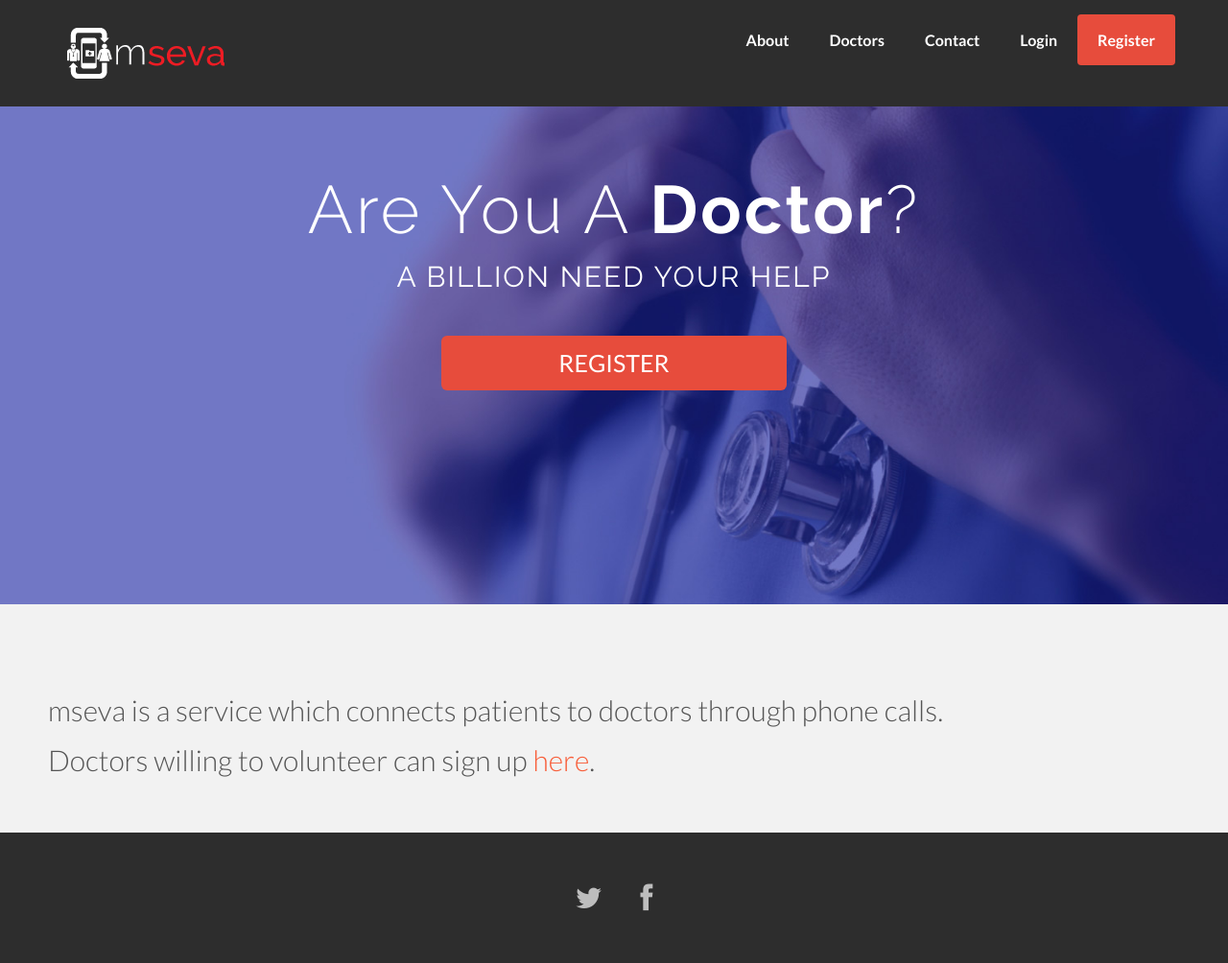
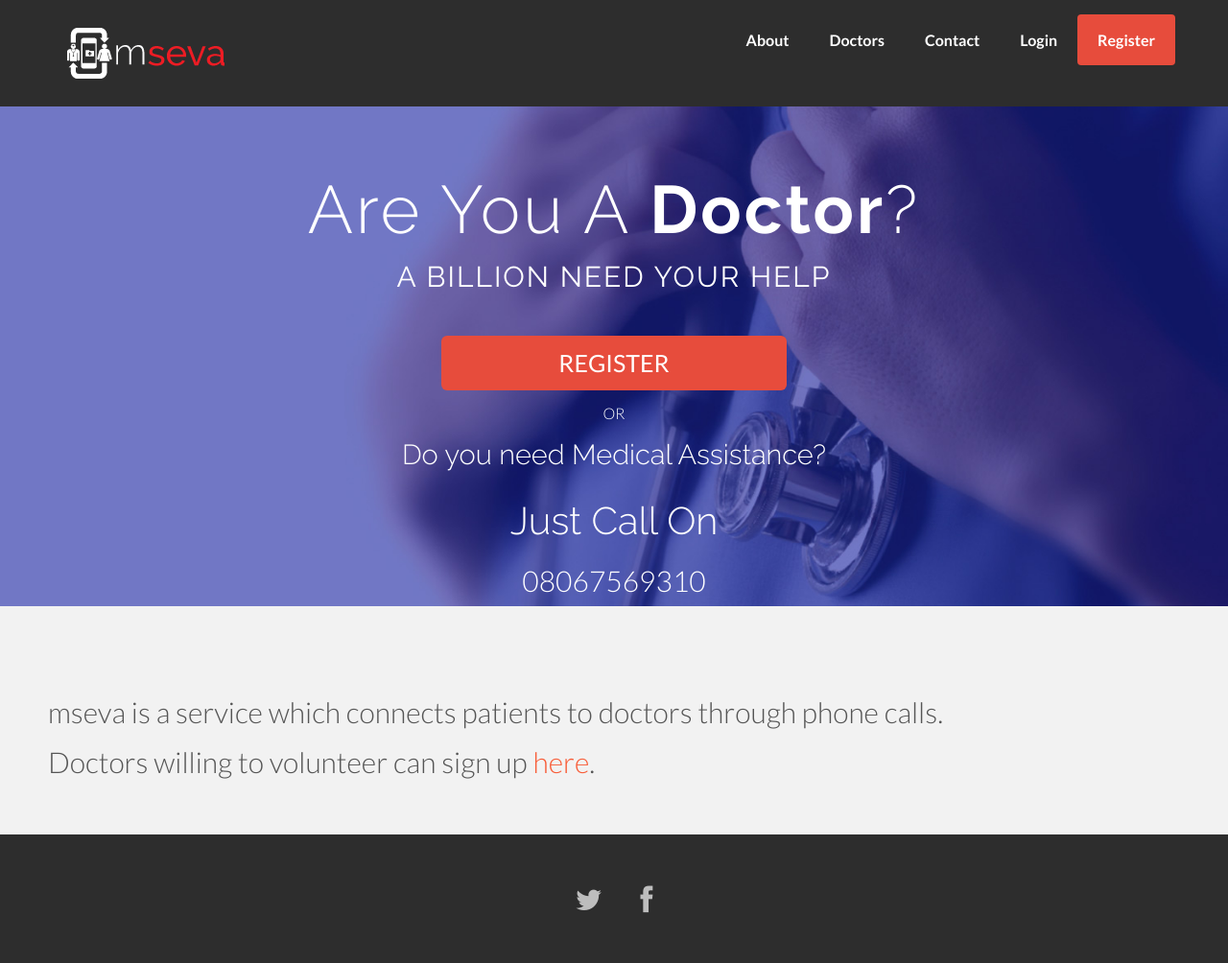
Before and after one commit to sanketsaurav/mseva, a Python web app: template templates/home.html in a window 1280 px wide. Shown: the whole page at 96% size. Before the commit the page ends 950 px from the top, so only its background shows below. Run offline with Jinja, Linux system fonts and the light colour scheme; the template is opened without the code that fills it, so the values that code supplies are empty; some libraries are stand-ins or nearby versions.

Commit message:
Front Page

```diff
--- a/static/css/style.css
+++ b/static/css/style.css
@@ -46,3 +46,10 @@ margin-bottom: 10px;
 .logbutton{
     margin-bottom:10px;
 }
+#maas h4, #maas h3,h7{
+    color: #fff;
+}
+.phoneNo{
+    color: #fff;
+    font-size: 30px;
+}
--- a/templates/browse.html
+++ b/templates/browse.html
@@ -28,12 +28,12 @@
 	<div class="no-doc">
 		<div class="container well">
 			<h4 class="docname row" >
-				<span class="col-xs-6 doctorname">Dr. Abhishek Pandey
+				<span class="col-xs-6 doctorname">Dr. Ramesh Roy
 				</span>
 			</h4>
 			<h6 class="docspec row" >
 				<span class="col-xs-5 docspeciality">
-					Speciality: Hurting
+					Speciality: Cardiologist
 				</span>
 				<span class="col-xs-5 docrating">Rating : 5/5
 				</span>
--- a/templates/home.html
+++ b/templates/home.html
@@ -7,13 +7,22 @@
 		<div class="container">
 			<div class="row centered">
 				<div class="col-lg-8 col-lg-offset-2">
-
 				<h1>Are You A <b>Doctor</b>?</h1>
 				<h5>A Billion Need Your Help</h5>
-
 				</div>
 				<div class="col-md-offset-4 col-lg-4" id="registerBtn">
 					<a href="/signup" class="btn btn-block btn-lg btn-danger" title="">Register</a>
+				</div>
+
+			</div><!-- row -->
+			<h7>OR</h7>
+			<div class="row centered">
+				<div class="col-lg-8 col-lg-offset-2" id="maas" >
+					<h4>Do you need Medical Assistance?</h4>
+					<h3>Just Call On</h3>
+				</div>
+				<div class="col-md-offset-4 col-lg-4" id="">
+					<a href="/" class="phoneNo" title="">08067569310</a>
 				</div>
 
 			</div><!-- row -->
```
